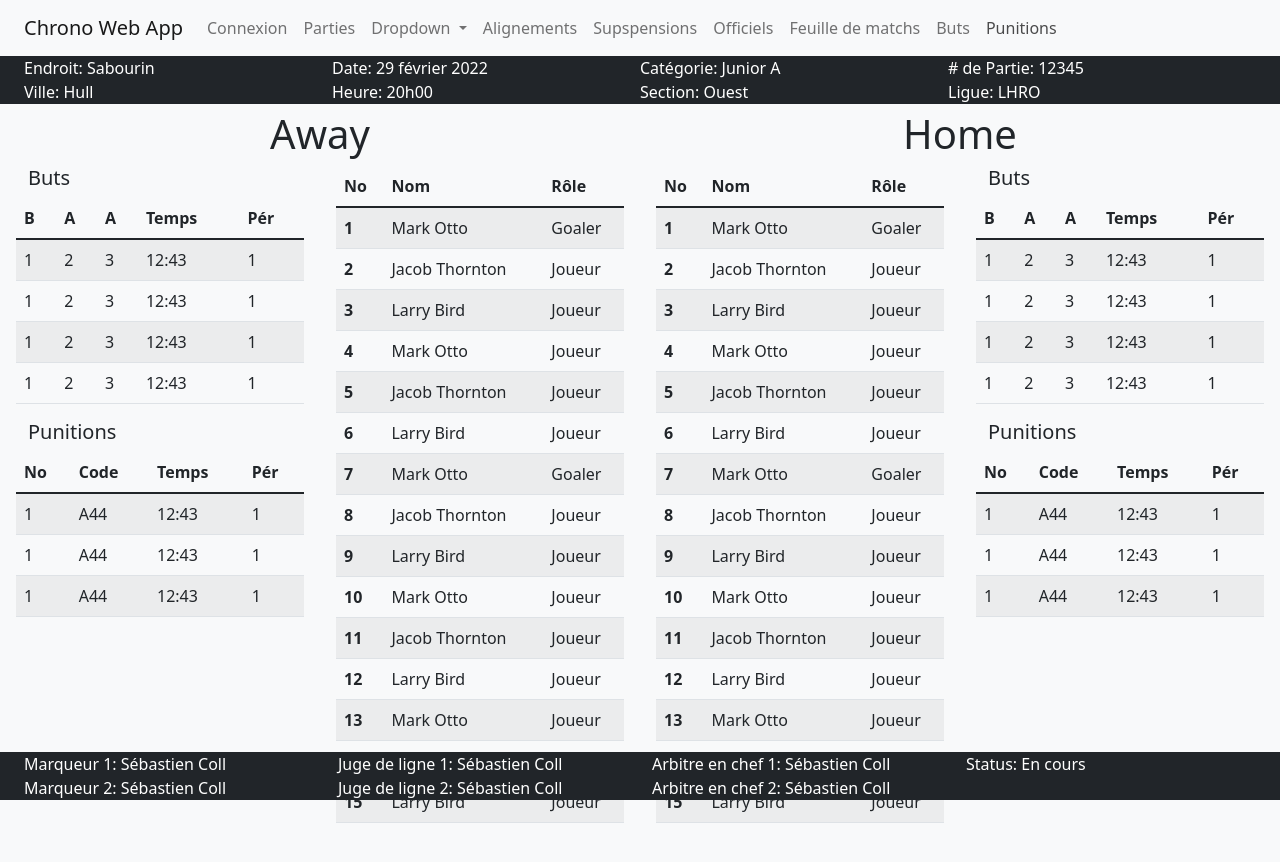
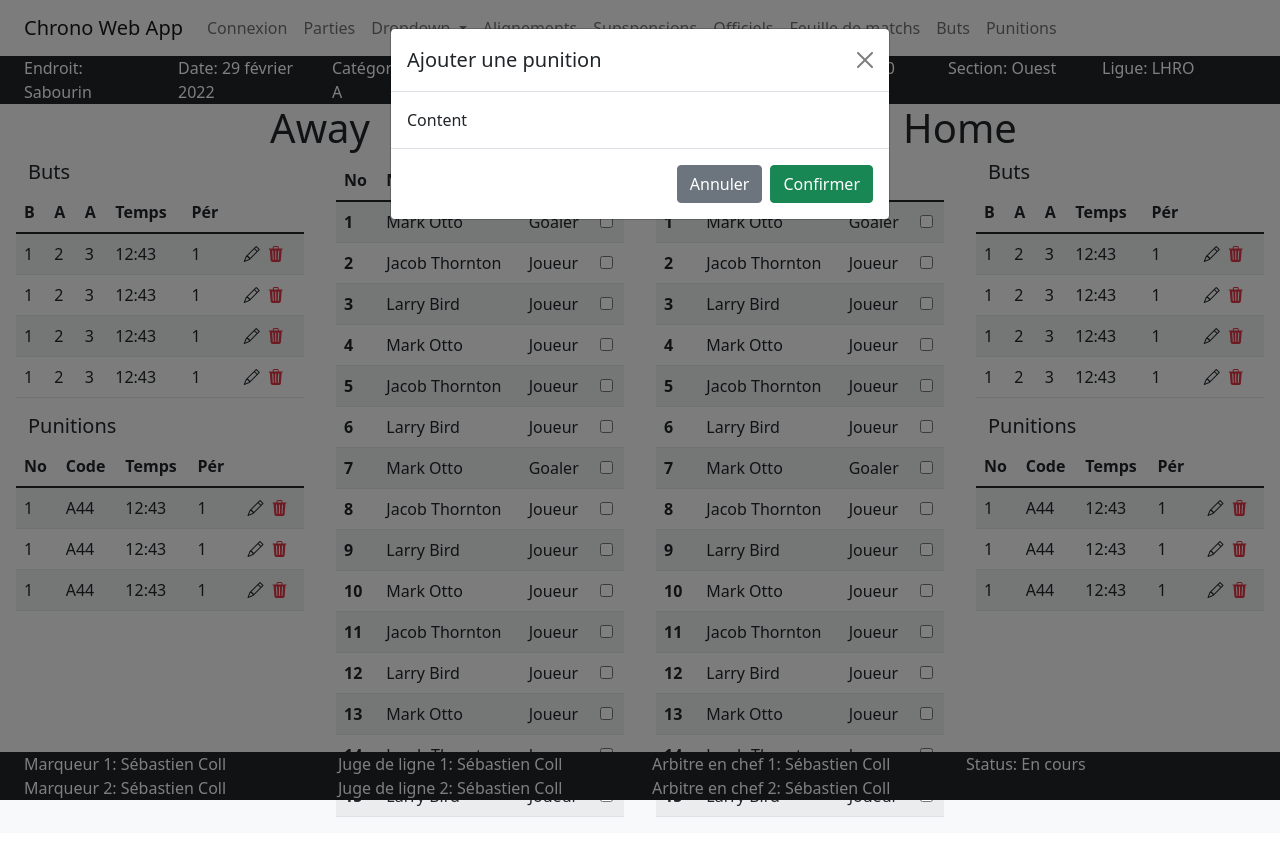
Before and after one commit to SebastienColl/chrono-webapp, a plain HTML site: page index.html in a window 1280 px wide. Both pictures are taken after a click on the link "Punitions". Drawn offline with nearby package versions, Linux system fonts and the light colour scheme.

Commit message:
Update index.html

```diff
--- a/index.html
+++ b/index.html
@@ -5,13 +5,15 @@
       <meta http-equiv="X-UA-Compatible" content="IE=edge">
       <meta name="viewport" content="width=device-width, initial-scale=1.0">
       <link href="https://cdn.jsdelivr.net/npm/bootstrap@5.1.3/dist/css/bootstrap.min.css" rel="stylesheet" integrity="sha384-1BmE4kWBq78iYhFldvKuhfTAU6auU8tT94WrHftjDbrCEXSU1oBoqyl2QvZ6jIW3" crossorigin="anonymous">
+      <link rel="stylesheet" href="https://cdn.jsdelivr.net/npm/bootstrap-icons@1.8.1/font/bootstrap-icons.css">
       <link rel="stylesheet" href="style.css">
       <title>Chrono Web App</title>
   </head>
-  <body>
+  <body class="flex-shrink-0">
     <script src="https://cdn.jsdelivr.net/npm/bootstrap@5.1.3/dist/js/bootstrap.bundle.min.js" integrity="sha384-ka7Sk0Gln4gmtz2MlQnikT1wXgYsOg+OMhuP+IlRH9sENBO0LRn5q+8nbTov4+1p" crossorigin="anonymous"></script>
     <!-- Header-->
-    <div class="fixed-top">
+    <div class="sticky-top ">
+    <!-- <div> -->
       <!-- Navbar -->
       <div class="row">
         <nav class="navbar navbar-expand-lg navbar-light bg-light">
@@ -40,22 +42,22 @@
                   </ul>
                 </li>
                 <li class="nav-item">
-                  <a class="nav-link" href="#">Alignements</a>
+                  <a class="nav-link" href="">Alignements</a>
                 </li>
                 <li class="nav-item">
-                  <a class="nav-link" href="#">Supspensions</a>
+                  <a class="nav-link" href="">Supspensions</a>
                 </li>
                 <li class="nav-item">
-                  <a class="nav-link" href="#" tabindex="-1">Officiels</a>
+                  <a class="nav-link" href="" tabindex="-1">Officiels</a>
                 </li>
                 <li class="nav-item">
-                  <a class="nav-link" href="#" tabindex="-1">Feuille de matchs</a>
+                  <a class="nav-link" href="" tabindex="-1">Feuille de matchs</a>
                 </li>
                 <li class="nav-item">
-                  <a class="nav-link" href="#" tabindex="-1">Buts</a>
+                  <a class="nav-link" href="" tabindex="-1">Buts</a>
                 </li>
                 <li class="nav-item">
-                  <a class="nav-link" href="#" tabindex="-1">Punitions</a>
+                  <a class="nav-link" href="" data-bs-toggle="modal" data-bs-target="#punModal">Punitions</a>
                 </li>
               </ul>
             </div>
@@ -77,8 +79,6 @@
               <div class="col">
                   # de Partie: 12345
               </div>
-          </div>
-          <div class="row">
               <div class="col">
                   Ville: Hull
               </div>
@@ -94,8 +94,9 @@
           </div>
       </div>
     </div>
+
     <!-- Game sheet -->
-    <div class="container-fluid app bg-light">
+    <div class="container-fluid mb-4 bg-light">
         <div class="row">
           <!-- Away team -->
           <div class="col-lg-6 col-md-12 col-sm-12">
@@ -104,6 +105,7 @@
             </div>
             <div class="row">
               <div class="col-lg-6 col-md-6 col-sm-12">
+                <!-- Goals -->
                 <div class="row mx-1">
                   <h5>Buts</h5>
                 </div>
@@ -116,6 +118,7 @@
                           <th scope="col">A</th>
                           <th scope="col">Temps</th>
                           <th scope="col">Pér</th>
+                          <th scope="col"></th>
                           </tr>
                       </thead>
                       <tbody>
@@ -125,6 +128,7 @@
                               <td>3</td>
                               <td>12:43</td>
                               <td>1</td>
+                              <td><i class="bi bi-pencil mx-1"></i><i class="bi text-danger bi-trash3-fill mx-1"></i></td>
                             </tr>
                           <tr>
                               <td>1</td>
@@ -132,6 +136,7 @@
                               <td>3</td>
                               <td>12:43</td>
                               <td>1</td>
+                              <td><i class="bi bi-pencil mx-1"></i><i class="bi text-danger bi-trash3-fill mx-1"></i></td>
                             </tr>
                           <tr>
                               <td>1</td>
@@ -139,6 +144,7 @@
                               <td>3</td>
                               <td>12:43</td>
                               <td>1</td>
+                              <td><i class="bi bi-pencil mx-1"></i><i class="bi text-danger bi-trash3-fill mx-1"></i></td>
                             </tr>
                           <tr>
                               <td>1</td>
@@ -146,10 +152,12 @@
                               <td>3</td>
                               <td>12:43</td>
                               <td>1</td>
+                              <td><i class="bi bi-pencil mx-1"></i><i class="bi text-danger bi-trash3-fill mx-1"></i></td>
                             </tr>
                       </tbody>
                     </table>
                 </div>
+                <!-- Punitions -->
                 <div class="row mx-1">
                   <h5>Punitions</h5>
                 </div>
@@ -161,6 +169,7 @@
                             <th scope="col">Code</th>
                             <th scope="col">Temps</th>
                             <th scope="col">Pér</th>
+                            <th scope="col"></th>
                           </tr>
                         </thead>
                         <tbody>
@@ -169,18 +178,21 @@
                               <td>A44</td>
                               <td>12:43</td>
                               <td>1</td>
+                              <td><i class="bi bi-pencil mx-1"></i><i class="bi text-danger bi-trash3-fill mx-1"></i></td>
                             </tr>
                           <tr>
                               <td>1</td>
                               <td>A44</td>
                               <td>12:43</td>
                               <td>1</td>
+                              <td><i class="bi bi-pencil mx-1"></i><i class="bi text-danger bi-trash3-fill mx-1"></i></td>
                             </tr>
                           <tr>
                               <td>1</td>
                               <td>A44</td>
                               <td>12:43</td>
                               <td>1</td>
+                              <td><i class="bi bi-pencil mx-1"></i><i class="bi text-danger bi-trash3-fill mx-1"></i></td>
                             </tr>
                         </tbody>
                   </table>
@@ -194,6 +206,7 @@
                               <th scope="col">No</th>
                               <th scope="col">Nom</th>
                               <th scope="col">Rôle</th>
+                              <th scope="col"></th>
                             </tr>
                           </thead>
                           <tbody>
@@ -202,76 +215,91 @@
                                     <th scope="row">1</th>
                                     <td>Mark Otto</td>
                                     <td>Goaler</td>
+                                    <td><input type="checkbox"></td>
                                   </tr>
                                   <tr>
                                     <th scope="row">2</th>
                                     <td>Jacob Thornton</td>
                                     <td>Joueur</td>
+                                    <td><input type="checkbox"></td>
                                   </tr>
                                   <tr>
                                     <th scope="row">3</th>
                                     <td>Larry Bird</td>
                                     <td>Joueur</td>
+                                    <td><input type="checkbox"></td>
                                   </tr>
                                   <tr>
                                     <th scope="row">4</th>
                                     <td>Mark Otto</td>
                                     <td>Joueur</td>
+                                    <td><input type="checkbox"></td>
                                   </tr>
                                   <tr>
                                     <th scope="row">5</th>
                                     <td>Jacob Thornton</td>
                                     <td>Joueur</td>
+                                    <td><input type="checkbox"></td>
                                   </tr>
                                   <tr>
                                     <th scope="row">6</th>
                                     <td>Larry Bird</td>
                                     <td>Joueur</td>
+                                    <td><input type="checkbox"></td>
                                   </tr>
                                   <tr>
                                     <th scope="row">7</th>
                                     <td>Mark Otto</td>
                                     <td>Goaler</td>
+                                    <td><input type="checkbox"></td>
                                   </tr>
                                   <tr>
                                     <th scope="row">8</th>
                                     <td>Jacob Thornton</td>
                                     <td>Joueur</td>
+                                    <td><input type="checkbox"></td>
                                   </tr>
                                   <tr>
                                     <th scope="row">9</th>
                                     <td>Larry Bird</td>
                                     <td>Joueur</td>
+                                    <td><input type="checkbox"></td>
                                   </tr>
                                   <tr>
                                     <th scope="row">10</th>
                                     <td>Mark Otto</td>
                                     <td>Joueur</td>
+                                    <td><input type="checkbox"></td>
                                   </tr>
                                   <tr>
                                     <th scope="row">11</th>
                                     <td>Jacob Thornton</td>
                                     <td>Joueur</td>
+                                    <td><input type="checkbox"></td>
                                   </tr>
                                   <tr>
                                     <th scope="row">12</th>
                                     <td>Larry Bird</td>
                                     <td>Joueur</td>
+                                    <td><input type="checkbox"></td>
                                   </tr>
                                   <tr>
                                     <th scope="row">13</th>
                                     <td>Mark Otto</td>
                                     <td>Joueur</td>
+                                    <td><input type="checkbox"></td>
                                   </tr>
                                   <tr>
                                     <th scope="row">14</th>
                                     <td>Jacob Thornton</td>
                                     <td>Joueur</td>
+                                    <td><input type="checkbox"></td>
                                   </tr>
                                   <tr>
                                     <th scope="row">15</th>
                                     <td>Larry Bird</td>
                                     <td>Joueur</td>
+                                    <td><input type="checkbox"></td>
                                   </tr>
                               </tbody>
                           </tbody>
@@ -302,76 +330,91 @@
                                     <th scope="row">1</th>
                                     <td>Mark Otto</td>
                                     <td>Goaler</td>
+                                    <td><input type="checkbox"></td>
                                   </tr>
                                   <tr>
                                     <th scope="row">2</th>
                                     <td>Jacob Thornton</td>
                                     <td>Joueur</td>
+                                    <td><input type="checkbox"></td>
                                   </tr>
                                   <tr>
                                     <th scope="row">3</th>
                                     <td>Larry Bird</td>
                                     <td>Joueur</td>
+                                    <td><input type="checkbox"></td>
                                   </tr>
                                   <tr>
                                     <th scope="row">4</th>
                                     <td>Mark Otto</td>
                                     <td>Joueur</td>
+                                    <td><input type="checkbox"></td>
                                   </tr>
                                   <tr>
                                     <th scope="row">5</th>
                                     <td>Jacob Thornton</td>
                                     <td>Joueur</td>
+                                    <td><input type="checkbox"></td>
                                   </tr>
                                   <tr>
                                     <th scope="row">6</th>
                                     <td>Larry Bird</td>
                                     <td>Joueur</td>
+                                    <td><input type="checkbox"></td>
                                   </tr>
                                   <tr>
                                     <th scope="row">7</th>
                                     <td>Mark Otto</td>
                                     <td>Goaler</td>
+                                    <td><input type="checkbox"></td>
                                   </tr>
                                   <tr>
                                     <th scope="row">8</th>
                                     <td>Jacob Thornton</td>
                                     <td>Joueur</td>
+                                    <td><input type="checkbox"></td>
                                   </tr>
                                   <tr>
                                     <th scope="row">9</th>
                                     <td>Larry Bird</td>
                                     <td>Joueur</td>
+                                    <td><input type="checkbox"></td>
                                   </tr>
                                   <tr>
                                     <th scope="row">10</th>
                                     <td>Mark Otto</td>
                                     <td>Joueur</td>
+                                    <td><input type="checkbox"></td>
                                   </tr>
                                   <tr>
                                     <th scope="row">11</th>
                                     <td>Jacob Thornton</td>
                                     <td>Joueur</td>
+                                    <td><input type="checkbox"></td>
                                   </tr>
                                   <tr>
                                     <th scope="row">12</th>
                                     <td>Larry Bird</td>
                                     <td>Joueur</td>
+                                    <td><input type="checkbox"></td>
                                   </tr>
                                   <tr>
                                     <th scope="row">13</th>
                                     <td>Mark Otto</td>
                                     <td>Joueur</td>
+                                    <td><input type="checkbox"></td>
                                   </tr>
                                   <tr>
                                     <th scope="row">14</th>
                                     <td>Jacob Thornton</td>
                                     <td>Joueur</td>
+                                    <td><input type="checkbox"></td>
                                   </tr>
                                   <tr>
                                     <th scope="row">15</th>
                                     <td>Larry Bird</td>
                                     <td>Joueur</td>
+                                    <td><input type="checkbox"></td>
                                   </tr>
                               </tbody>
                           </tbody>
@@ -379,6 +422,7 @@
                 </div>
               </div>
               <div class="col-lg-6 col-md-6 col-sm-12">
+                <!-- Goals -->
                 <div class="row mx-1">
                   <h5>Buts</h5>
                 </div>
@@ -391,6 +435,7 @@
                           <th scope="col">A</th>
                           <th scope="col">Temps</th>
                           <th scope="col">Pér</th>
+                          <th scope="col"></th>
                           </tr>
                       </thead>
                       <tbody>
@@ -400,6 +445,7 @@
                               <td>3</td>
                               <td>12:43</td>
                               <td>1</td>
+                              <td><i class="bi bi-pencil mx-1"></i><i class="bi text-danger bi-trash3-fill mx-1"></i></td>
                             </tr>
                           <tr>
                               <td>1</td>
@@ -407,6 +453,7 @@
                               <td>3</td>
                               <td>12:43</td>
                               <td>1</td>
+                              <td><i class="bi bi-pencil mx-1"></i><i class="bi text-danger bi-trash3-fill mx-1"></i></td>
                             </tr>
                           <tr>
                               <td>1</td>
@@ -414,6 +461,7 @@
                               <td>3</td>
                               <td>12:43</td>
                               <td>1</td>
+                              <td><i class="bi bi-pencil mx-1"></i><i class="bi text-danger bi-trash3-fill mx-1"></i></td>
                             </tr>
                           <tr>
                               <td>1</td>
@@ -421,10 +469,12 @@
                               <td>3</td>
                               <td>12:43</td>
                               <td>1</td>
+                              <td><i class="bi bi-pencil mx-1"></i><i class="bi text-danger bi-trash3-fill mx-1"></i></td>
                           </tr>
                       </tbody>
                     </table>
                 </div>
+                <!-- Punitions -->
                 <div class="row mx-1">
                   <h5>Punitions</h5>
                 </div>
@@ -436,6 +486,7 @@
                             <th scope="col">Code</th>
                             <th scope="col">Temps</th>
                             <th scope="col">Pér</th>
+                            <th scope="col"></th>
                           </tr>
                         </thead>
                         <tbody>
@@ -444,18 +495,21 @@
                               <td>A44</td>
                               <td>12:43</td>
                               <td>1</td>
+                              <td><i class="bi bi-pencil mx-1"></i><i class="bi text-danger bi-trash3-fill mx-1"></i></td>
                           </tr>
                           <tr>
                               <td>1</td>
                               <td>A44</td>
                               <td>12:43</td>
                               <td>1</td>
+                              <td><i class="bi bi-pencil mx-1"></i><i class="bi text-danger bi-trash3-fill mx-1"></i></td>
                           </tr>
                           <tr>
                               <td>1</td>
                               <td>A44</td>
                               <td>12:43</td>
                               <td>1</td>
+                              <td><i class="bi bi-pencil mx-1"></i><i class="bi text-danger bi-trash3-fill mx-1"></i></td>
                           </tr>
                         </tbody>
                   </table>
@@ -465,8 +519,30 @@
           </div>
         </div>
     </div>
+
+    <!-- Modals-->
+
+    <!-- Modal punition -->
+    <div class="modal fade" id="punModal" tabindex="-1" aria-hidden="true">
+      <div class="modal-dialog">
+        <div class="modal-content">
+          <div class="modal-header">
+            <h5 class="modal-title" id="exampleModalLabel">Ajouter une punition</h5>
+            <button type="button" class="btn-close" data-bs-dismiss="modal" aria-label="Fermer"></button>
+          </div>
+          <div class="modal-body">
+            Content
+          </div>
+          <div class="modal-footer">
+            <button type="button" class="btn btn-secondary" data-bs-dismiss="modal">Annuler</button>
+            <button type="button" class="btn btn-success">Confirmer</button>
+          </div>
+        </div>
+      </div>
+    </div>
     <!-- Game personel / Footer -->
     <footer class="fixed-bottom mt-auto bg-dark text-white px-4">
+    <!-- <footer class="mt-auto bg-dark text-white px-4"> -->
       <div class="row">
           <div class="col">
               Marqueur 1: Sébastien Coll
```
Lines whose indentation alone changed are shown as unchanged.
